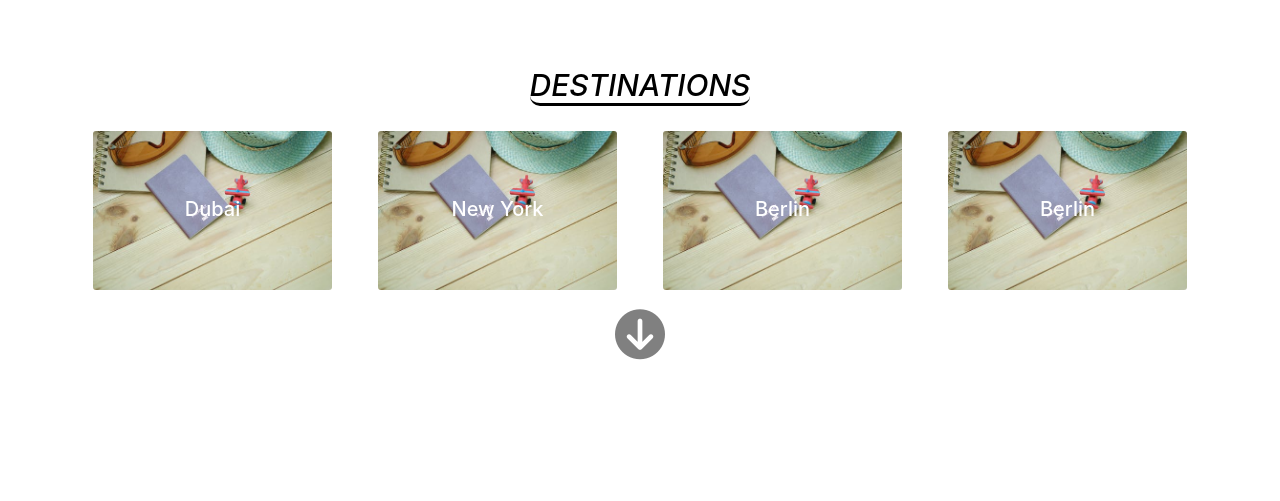
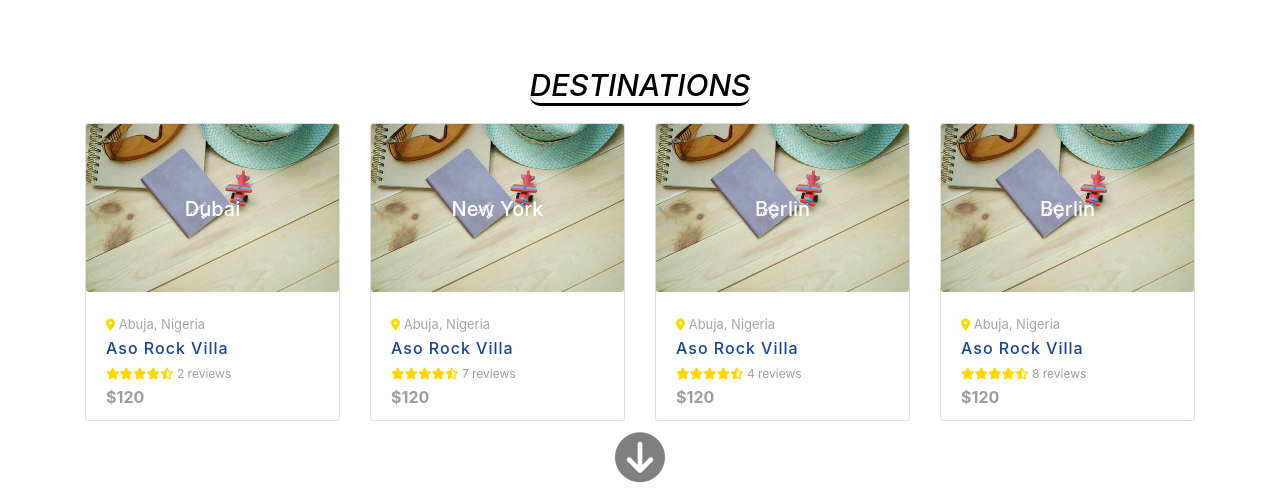
Before and after one commit to mhizsean/trips-template, a plain HTML site: page index.html in a window 1280 px wide. Shown: the part 1871-2372 px from the top of the page. Drawn offline with nearby package versions, Linux system fonts and the light colour scheme.

Commit message:
desintation section

```diff
--- a/index.html
+++ b/index.html
@@ -282,7 +282,12 @@
                             <img src="/assets/5.jpeg" class="card-img" alt="...">
                             <div class="card-img-overlay" style="color: #fff;">
                               <h5 class="card-title">Dubai</h5>
-
+                            </div>
+                            <div class="card-body">
+                                <p class="location"><i class="fas fa-map-marker-alt" ></i> Abuja, Nigeria </p>
+                                <a href="#" class="card-text">Aso rock villa</a>
+                                <p><i class="fas fa-star"></i><i class="fas fa-star"></i><i class="fas fa-star"></i><i class="fas fa-star"></i><i class="fas fa-star-half-alt"></i> 2 reviews</p>
+                                <p class="price"><span>$</span>120</p>
                             </div>
                           </div>
                     </div>
@@ -291,17 +296,12 @@
                             <img src="/assets/5.jpeg" class="card-img" alt="...">
                             <div class="card-img-overlay" style="color: #fff;">
                               <h5 class="card-title">New York</h5>
-                              <p
-                               class="card-text">
-                                <p>17 hotels</p>
-                                <p>24 tours</p>
-                                <p>23 activities</p>
-                                <p>20 cars</p>
-                            </p>
                             </div>
-
-                            <div>
-
+                            <div class="card-body">
+                                <p  class="location"><i class="fas fa-map-marker-alt" ></i> Abuja, Nigeria </p>
+                                <a href="#" class="card-text">Aso rock villa</a>
+                                <p><i class="fas fa-star"></i><i class="fas fa-star"></i><i class="fas fa-star"></i><i class="fas fa-star"></i><i class="fas fa-star-half-alt"></i> 7 reviews</p>
+                                <p class="price"><span>$</span>120</p>
                             </div>
                           </div>
                     </div>
@@ -310,7 +310,12 @@
                             <img src="/assets/5.jpeg" class="card-img" alt="...">
                             <div class="card-img-overlay" style="color: #fff;">
                               <h5 class="card-title">Berlin</h5>
-
+                            </div>
+                            <div class="card-body">
+                                <p class="location"><i class="fas fa-map-marker-alt" ></i> Abuja, Nigeria </p>
+                                <a href="#" class="card-text">Aso rock villa</a>
+                                <p><i class="fas fa-star"></i><i class="fas fa-star"></i><i class="fas fa-star"></i><i class="fas fa-star"></i><i class="fas fa-star-half-alt"></i> 4 reviews</p>
+                                <p class="price"><span>$</span>120</p>
                             </div>
                           </div>
                     </div>
@@ -319,11 +324,17 @@
                             <img src="/assets/5.jpeg" class="card-img" alt="...">
                             <div class="card-img-overlay" style="color: #fff;">
                               <h5 class="card-title">Berlin</h5>
-
                             </div>
+                            <div class="card-body">
+                                <p class="location"><i class="fas fa-map-marker-alt" ></i> Abuja, Nigeria </p>
+                                <a href="#" class="card-text">Aso rock villa</a>
+                                <p><i class="fas fa-star"></i><i class="fas fa-star"></i><i class="fas fa-star"></i><i class="fas fa-star"></i><i class="fas fa-star-half-alt"></i> 8 reviews</p>
+                                <p class="price"><span>$</span>120</p>
+                              </div>
                           </div>
                     </div>
                 </div>
+
 
 
                 <!-- <div class="row">
--- a/style.css
+++ b/style.css
@@ -364,17 +364,50 @@ section h2 {
     margin-top: 20px;
 }
 
-.destination-section .card {
-    border: none;
-    padding: 8px;
-}
-
-
-
 .destination-section .card-title {
     text-align: center;
     padding: 25%;
 }
+
+
+.destination-section .card-body {
+    line-height: 25px;
+}
+
+.destination-section .card-body .location{
+    color: #aca3a3;
+    font-size: 13px;
+    margin-bottom: -1px;
+}
+
+.destination-section .card-body a{
+    color: #1a438f;
+    font-size: 16px;
+    letter-spacing: 1px;
+    font-weight: 500;
+    text-transform: capitalize;
+}
+
+.destination-section .card-body .fas {
+    font-size: 12px;
+    color: #FFD700;
+}
+
+.destination-section .card-body p {
+    font-size: 12px;
+    color: #a19c9c;
+    margin-bottom: -1px;
+}
+
+.destination-section .card-body .price {
+    font-size: 16px;
+    font-weight: bold;
+    margin-bottom: -10px;
+}
+.destination-section .card-body .price span {
+    font-weight: bold;
+}
+
 
 .arrow-down {
     text-align: center;
```
